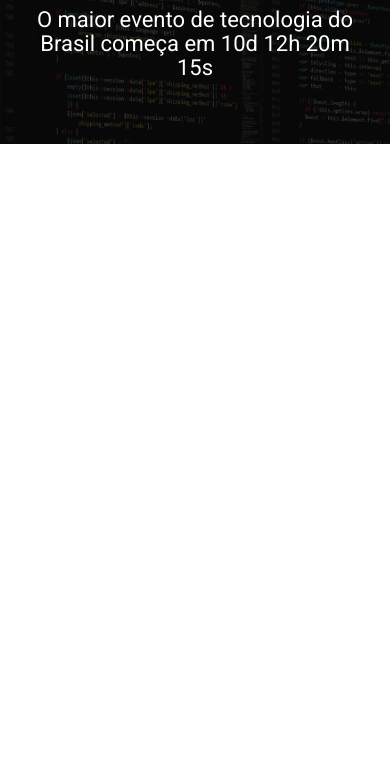
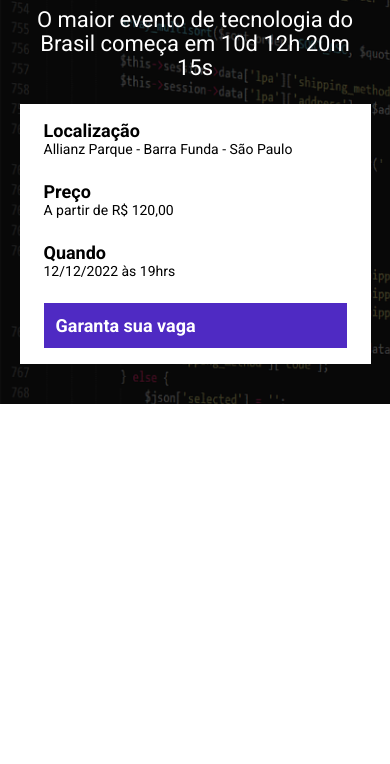
Before and after one commit to vinisantosn/ebac_tech_talks, a website built with Parcel: page src/index.html in a window 390 px wide. Shown: the part 80-844 px from the top of the page. Built offline with nearby package versions, Linux system fonts and the light colour scheme.

Commit message:
feat: adding info bar and responsiveness

```diff
--- a/src/index.html
+++ b/src/index.html
@@ -18,6 +18,25 @@
             <p class="hero__text">
                 O maior evento de tecnologia do Brasil começa em 10d 12h 20m 15s
             </p>
+            <div class="infos-bar">
+            <ul class="infos-bar__infos">
+                <li class="infos-bar__infos__item">
+                    <b>Localização</b>
+                    Allianz Parque - Barra Funda - São Paulo
+                </li>
+                <li class="infos-bar__infos__item">
+                    <b>Preço</b>
+                    A partir de R$ 120,00
+                </li>
+                <li class="infos-bar__infos__item">
+                    <b>Quando</b>
+                    12/12/2022 às 19hrs
+                </li>
+            </ul>
+            <a href="#" class="button button--primary">
+                Garanta sua vaga
+            </a>
+            </div>
         </div>
     </header>
 
--- /dev/null
+++ b/src/styles/componentes/_buttons.scss
@@ -0,0 +1,21 @@
+.button {
+  padding: 12px;
+  font-size: 18px;
+  font-weight: bold;
+  text-decoration: none;
+  text-align: center;
+  white-space: nowrap;
+  &--primary {
+    color: #fff;
+    background-color: #4f2ac3;
+  }
+
+  @media (max-width: 640px) {
+    display: block;
+    width: 100%;
+  }
+  @media (max-width: 1024px) {
+    display: flex;
+    align-items: center;
+  }
+}
--- /dev/null
+++ b/src/styles/componentes/_infos_bar.scss
@@ -0,0 +1,33 @@
+.infos-bar {
+  padding: 16px 24px;
+  background-color: white;
+display: flex;
+justify-content: space-between;
+  &__infos {
+    display: flex;
+    gap: 40px;
+    &__item {
+      font-size: 14px;
+      color: black;
+      b {
+          color: black;
+        font-size: 18px;
+        display: block;
+      }
+    }
+  }
+  @media(max-width: 640px){
+    display: block;
+    &__infos{
+        display: block;
+        &__item{
+            margin-bottom: 24px;
+        }
+    }
+  }
+  @media (max-width: 1024px) {
+    &__infos{
+        gap: 16px;
+    }
+  }
+}
--- a/src/styles/main.scss
+++ b/src/styles/main.scss
@@ -1,10 +1,13 @@
 @use "hero.scss";
+@use "componentes/infos_bar";
+@use "componentes/buttons";
 *{
     margin: 0;
     padding: 0;
     box-sizing: border-box;
     font-family: Roboto, sans-serif;
     color: white;
+    list-style: none;
 }
 .container{
     max-width: 960px;
```
